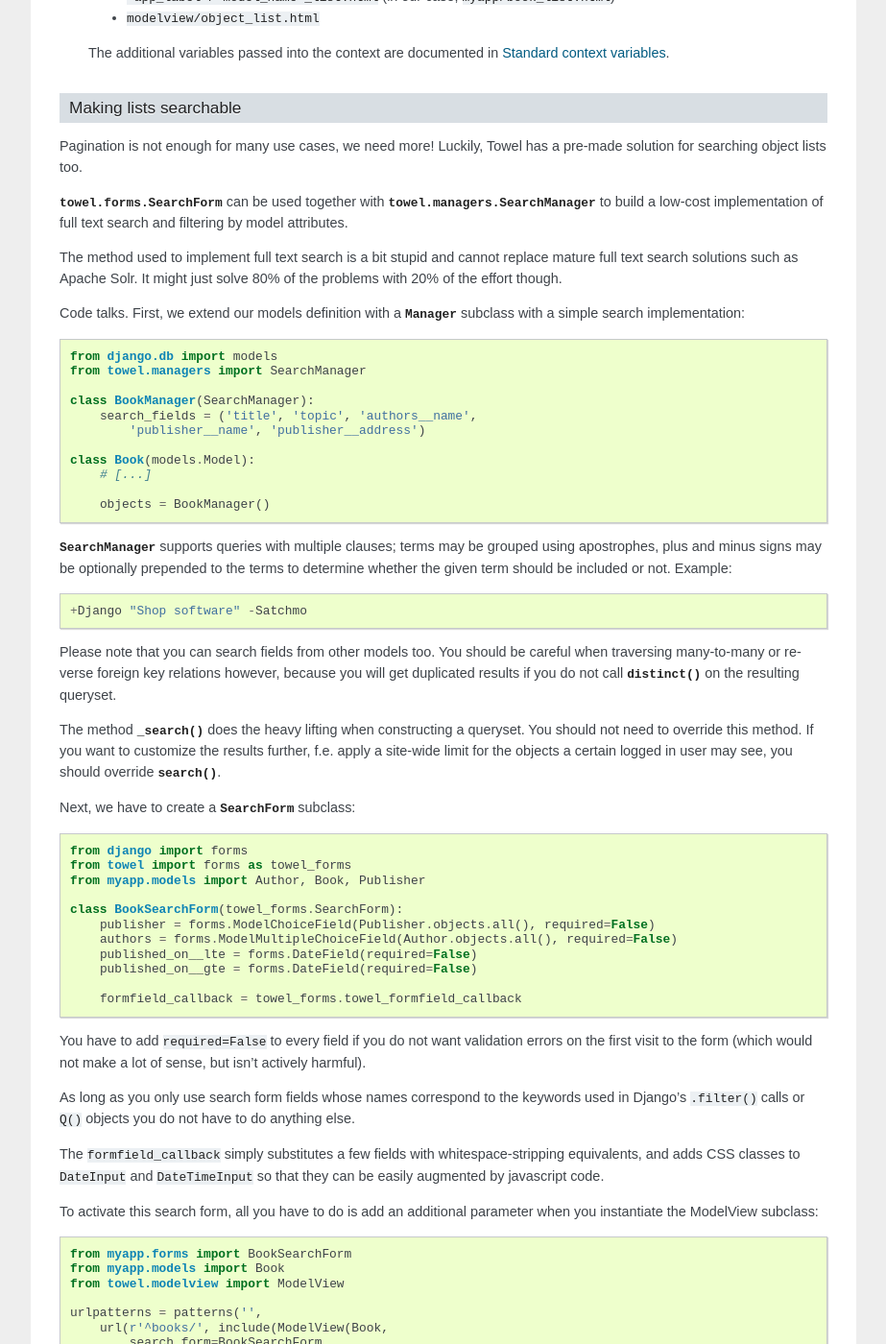
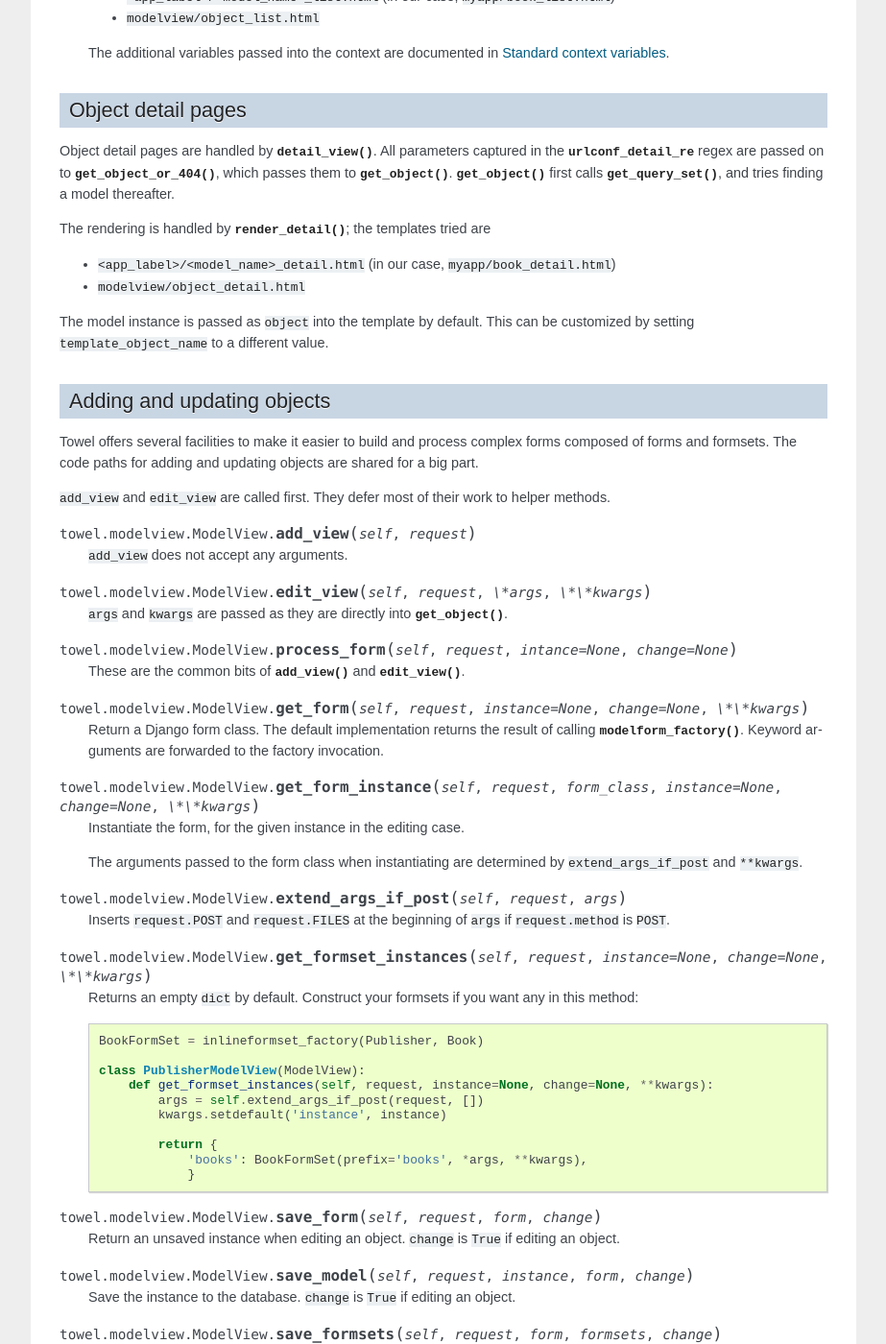
Before and after one commit to matthiask/towel, a Sphinx documentation site: the page built from docs/modelviews.rst, in a window 1280 px wide and 1400 px high, scrolled down 4151 px. Shown: the whole window at 96% size, without its empty margins (198-1121 px from the left). Built offline with Sphinx 7.4.7, drawn with Linux system fonts in a browser that asks for light colours; some of the changed text lies outside the part shown.

Commit message:
add doc page about searching and filtering

```diff
--- a/docs/index.rst
+++ b/docs/index.rst
@@ -21,6 +21,7 @@
    installation
    api
    modelviews
+   search_and_filter
    templatetags
 
 
--- a/docs/modelviews.rst
+++ b/docs/modelviews.rst
@@ -300,106 +300,6 @@
 
    The additional variables passed into the context are documented in
    :ref:`modelview-standard-context`.
-
-
-
-.. _modelview-object-list-searchable:
-
-Making lists searchable
------------------------
-
-Pagination is not enough for many use cases, we need more! Luckily, Towel
-has a pre-made solution for searching object lists too.
-
-:py:class:`towel.forms.SearchForm` can be used together with
-:py:class:`towel.managers.SearchManager` to build a low-cost implementation of
-full text search and filtering by model attributes.
-
-The method used to implement full text search is a bit stupid and cannot
-replace mature full text search solutions such as Apache Solr. It might just
-solve 80% of the problems with 20% of the effort though.
-
-Code talks. First, we extend our models definition with a
-:py:class:`~django.db.models.Manager` subclass with a simple search
-implementation::
-
-    from django.db import models
-    from towel.managers import SearchManager
-
-    class BookManager(SearchManager):
-        search_fields = ('title', 'topic', 'authors__name',
-            'publisher__name', 'publisher__address')
-
-    class Book(models.Model):
-        # [...]
-
-        objects = BookManager()
-
-:py:class:`~towel.managers.SearchManager` supports queries with multiple clauses;
-terms may be grouped using apostrophes, plus and minus signs may be optionally
-prepended to the terms to determine whether the given term should be included
-or not. Example::
-
-    +Django "Shop software" -Satchmo
-
-Please note that you can search fields from other models too. You should
-be careful when traversing many-to-many or reverse foreign key relations
-however, because you will get duplicated results if you do not call
-:py:meth:`~django.db.models.query.QuerySet.distinct` on the resulting queryset.
-
-The method :py:meth:`~towel.managers.SearchManager._search` does the heavy
-lifting when constructing a queryset. You should not need to override this
-method. If you want to customize the results further, f.e. apply a site-wide
-limit for the objects a certain logged in user may see, you should override
-:py:meth:`~towel.managers.SearchManager.search`.
-
-Next, we have to create a :class:`~towel.forms.SearchForm` subclass::
-
-    from django import forms
-    from towel import forms as towel_forms
-    from myapp.models import Author, Book, Publisher
-
-    class BookSearchForm(towel_forms.SearchForm):
-        publisher = forms.ModelChoiceField(Publisher.objects.all(), required=False)
-        authors = forms.ModelMultipleChoiceField(Author.objects.all(), required=False)
-        published_on__lte = forms.DateField(required=False)
-        published_on__gte = forms.DateField(required=False)
-
-        formfield_callback = towel_forms.towel_formfield_callback
-
-
-You have to add ``required=False`` to every field if you do not want validation
-errors on the first visit to the form (which would not make a lot of sense, but
-isn't actively harmful).
-
-As long as you only use search form fields whose names correspond to the keywords
-used in Django's ``.filter()`` calls or ``Q()`` objects you do not have to do
-anything else.
-
-The ``formfield_callback`` simply substitutes a few fields with whitespace-stripping
-equivalents, and adds CSS classes to ``DateInput`` and ``DateTimeInput`` so that
-they can be easily augmented by javascript code.
-
-To activate this search form, all you have to do is add an additional parameter
-when you instantiate the ModelView subclass::
-
-    from myapp.forms import BookSearchForm
-    from myapp.models import Book
-    from towel.modelview import ModelView
-
-    urlpatterns = patterns('',
-        url(r'^books/', include(ModelView(Book,
-            search_form=BookSearchForm,
-            paginate_by=20,
-            ).urls)),
-    )
-
-
-Searches are automatically remembered using Django's session framework; when
-the user visits the object list page for the next time, he'll see the filtered
-list, not the standard list. This is very convenient for web applications,
-especially if users want to do complex searches.
-
 
 
 .. _modelview-object-detail:
```
Also changed, not shown: docs/search_and_filter.rst (added, +176 -0 lines).
